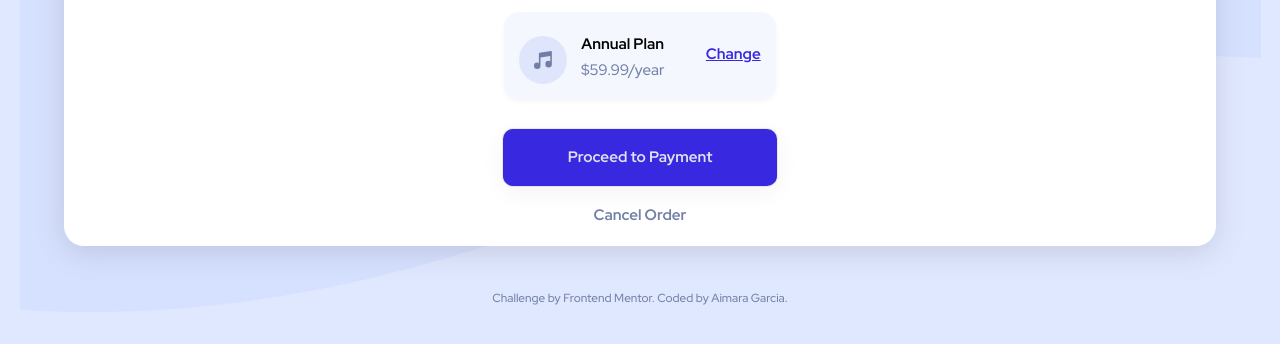
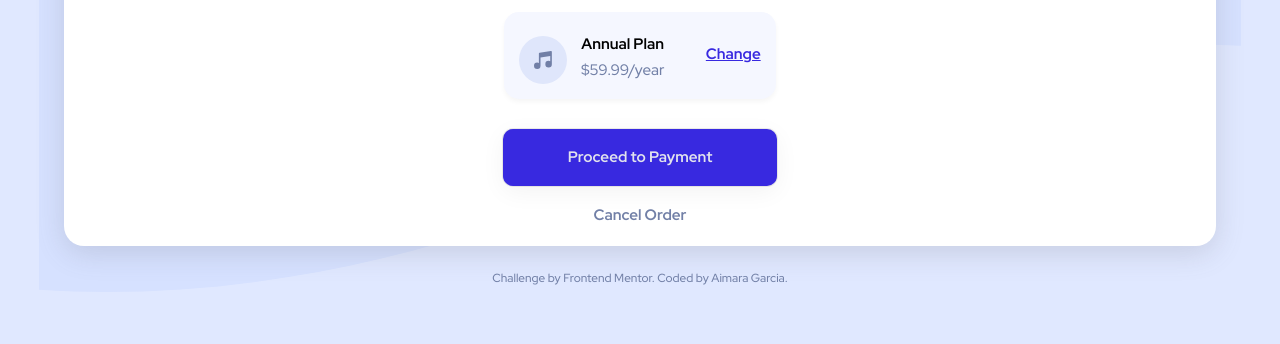
Before and after one commit to aimaraqvo/order-summary-component, a website built with Parcel: page index.html in a window 1280 px wide. Shown: the part 330-674 px from the top of the page. Built offline with nearby package versions, Linux system fonts and the light colour scheme.

Commit message:
Fixed attribution's margin in footer

```diff
--- a/css/main.css
+++ b/css/main.css
@@ -284,7 +284,7 @@ textarea {
    /*---Footer section---*/
    footer .attribution {
     text-align: center;
-    margin: 40px 0 0;
+    margin: 20px 0 0;
    }
 
    footer p {
```
